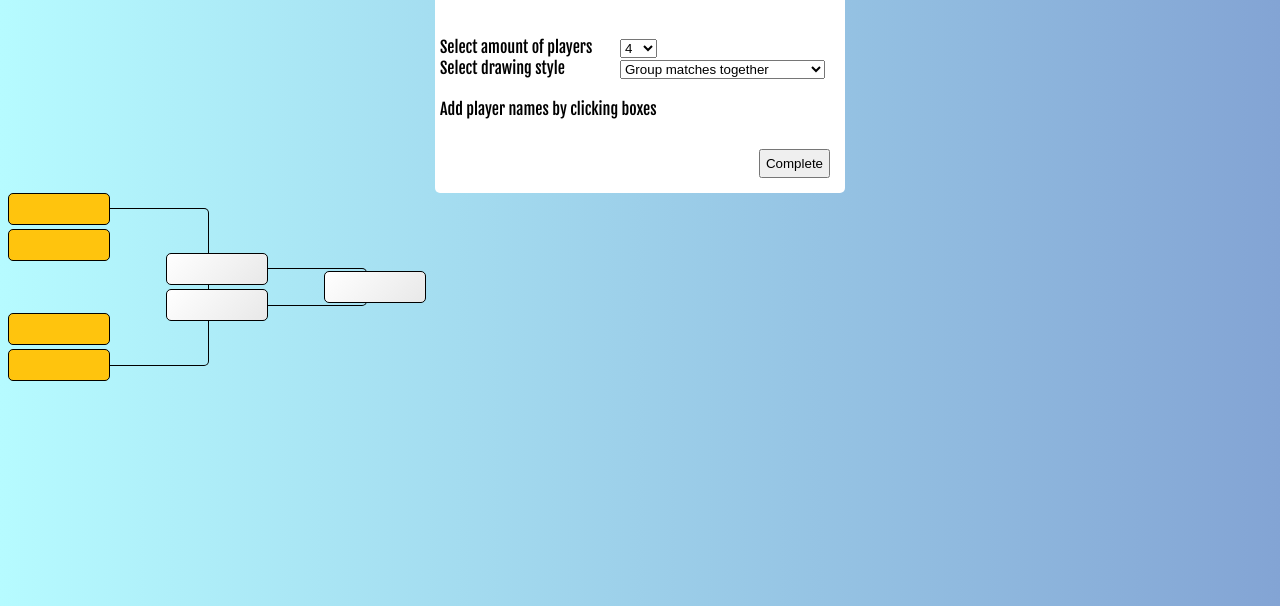
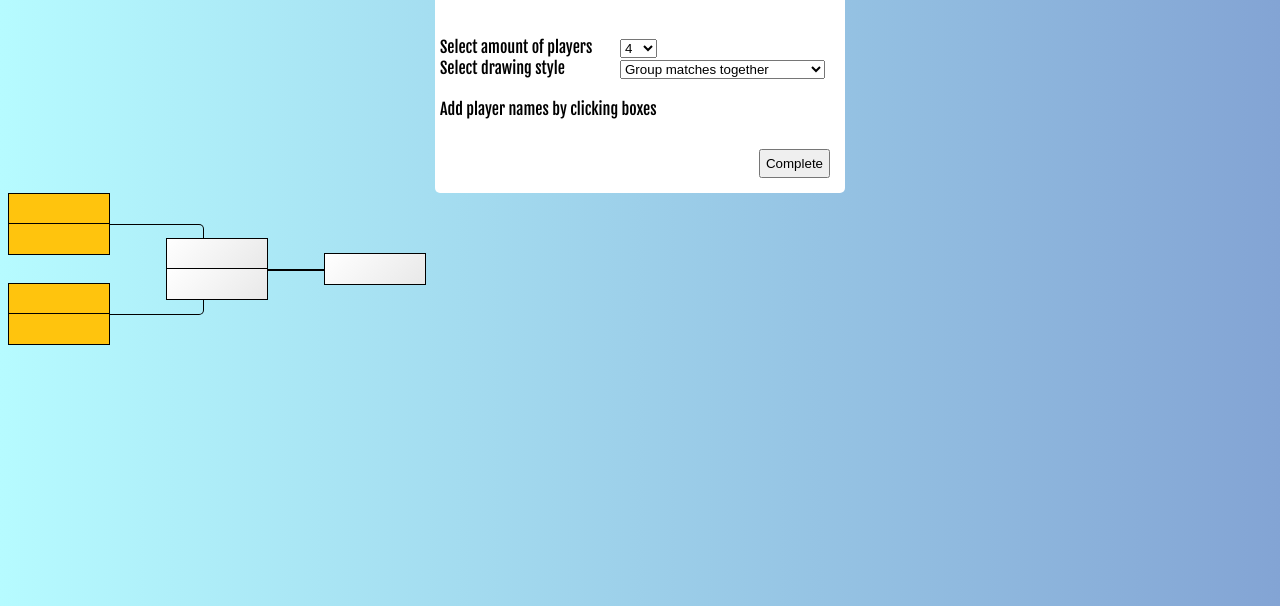
Before and after one commit to juhawilppu/kuppy, a plain HTML site: page interactive_example.html in a window 1280 px wide. Shown: the part 131-737 px from the top of the page. Drawn offline with nearby package versions, Linux system fonts and the light colour scheme.

Commit message:
Added distances between groups of pair groups

```diff
--- a/cupjs/cup.css
+++ b/cupjs/cup.css
@@ -8,7 +8,7 @@
 	vertical-align: middle;
 
 	border:1px solid;
-	border-radius:5px;
+	border-radius:0px;
 
 	background: rgb(255,255,255);
 	background: -moz-linear-gradient(-45deg, rgba(255,255,255,1) 0%, rgba(232,232,232,1) 100%);
--- a/cupjs/cup.js
+++ b/cupjs/cup.js
@@ -15,11 +15,11 @@ function Cup(elementId, numberOfPlayers) {
 	this.$tournament.addClass('cupjs');
 	this.numberOfPlayers = numberOfPlayers;
 
-	/* Distance between two players that form a pair. */
-	this.DISTANCE_BETWEEN_PLAYERS_IN_A_PAIR = 0.2;
+	/* Distance (px) between two players that form a pair. */
+	this.DISTANCE_BETWEEN_PLAYERS_IN_A_PAIR = 0;
 
 	/* Distance between two pairs. */
-	this.DISTANCE_BETWEEN_PAIRS = 4;
+	this.DISTANCE_BETWEEN_PAIRS = 3;
 
 	/* Distance between rounds in terms of box width. */
 	this.DISTANCE_BETWEEN_ROUNDS = 0.5;
@@ -36,6 +36,11 @@ function Cup(elementId, numberOfPlayers) {
 	/** This is either 1 or 2. **/
 	this.setStyle = function(style) {
 		this.style = style;
+		if (style == 1) {
+			this.CONNECTOR_OFFSET = 0;
+		} else if (style == 2) {
+			this.CONNECTOR_OFFSET = 15.5;
+		}
 	}
 
 	this.buildBracket = function () {
@@ -122,10 +127,10 @@ function Cup(elementId, numberOfPlayers) {
 		$connector = $('<div class="connector"></div>');
 
 		$connector
-		.css('height', (coords2.y - coords1.y) + 'px')
+		.css('height', (coords2.y - coords1.y - this.CONNECTOR_OFFSET*2) + 'px')
 		.css('width', (100 + offset) + 'px')
-		.css('top', coords1.y)
-		.css('left', (coords1.x - offset))
+		.css('top', coords1.y+ this.CONNECTOR_OFFSET)
+		.css('left', (coords1.x - offset-5))
 
 		$connector.appendTo($('#connectors'));
 	};
@@ -171,9 +176,9 @@ function Cup(elementId, numberOfPlayers) {
 		} else if (isWinnerOfCup === true) {
 			offset_y = 0;
 		} else if (upperBottom == this.UPPER) {
-				offset_y = (-1)*(elementHeight*0.6);
+				offset_y = (-1)*(elementHeight/2.0 + this.DISTANCE_BETWEEN_PLAYERS_IN_A_PAIR/2.0);
 		} else if (upperBottom == this.BOTTOM) {
-				offset_y = (elementHeight*0.6);
+				offset_y = elementHeight/2.0 + this.DISTANCE_BETWEEN_PLAYERS_IN_A_PAIR/2.0;
 		}
 
 		$element
@@ -277,8 +282,35 @@ function Cup(elementId, numberOfPlayers) {
 		var elementHeight = $firstPlayer.height();
 		var elementWidth = $firstPlayer.width();
 
-		var offset_first_y = (pair - 1) * (elementHeight * this.DISTANCE_BETWEEN_PAIRS);
-		var offset_second_y = offset_first_y + elementHeight * (1+this.DISTANCE_BETWEEN_PLAYERS_IN_A_PAIR);
+		// TODO Maybe do this better...
+		var multiplyFactor = 0;
+		if (pair >= 3 ) {
+			multiplyFactor+=1;
+		}
+		if (pair >= 5 ) {
+			multiplyFactor+=2;
+		}
+		if (pair >= 7 ) {
+			multiplyFactor+=1;
+		}
+		if (pair >= 9 ) {
+			multiplyFactor+=4;
+		}
+		if (pair >= 11 ) {
+			multiplyFactor+=1;
+		}
+		if (pair >= 13 ) {
+			multiplyFactor+=2;
+		}
+		if (pair >= 15 ) {
+			multiplyFactor+=1;
+		}
+
+		this.EXTRA_DISTANCE = 55;
+
+		var offset_first_y = (pair - 1) * (elementHeight * this.DISTANCE_BETWEEN_PAIRS) + multiplyFactor * this.EXTRA_DISTANCE;
+		var offset_second_y = offset_first_y + elementHeight + this.DISTANCE_BETWEEN_PLAYERS_IN_A_PAIR;
+
 
 		$firstPlayer
 		.css('top', offset_first_y + 'px');
--- a/interactive_example.html
+++ b/interactive_example.html
@@ -68,7 +68,6 @@
 					<option value="8">8</option>
 					<option value="16">16</option>
 					<option value="32">32</option>
-					<option value="64">64</option>
 				</select>
 			</div>
 
```
